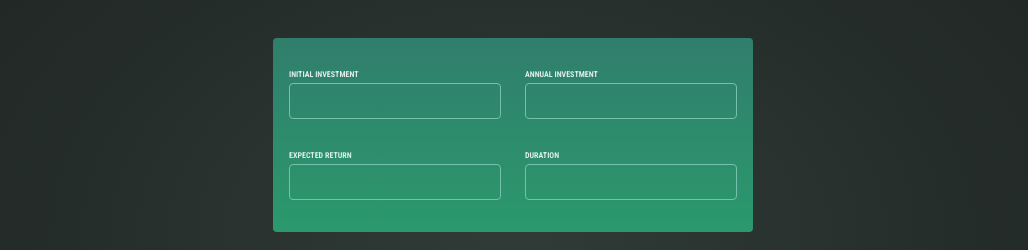
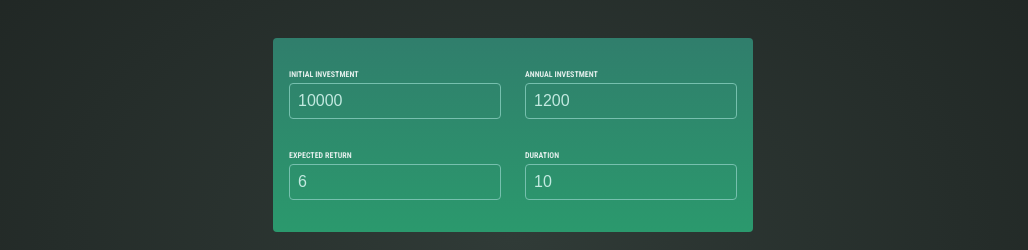
Before and after one commit to AndreiBranza/react-investment-calculator, a React (Vite) app: page / in a window 1280 px wide. Shown: the part 188-438 px from the top of the page, without its empty margins (127-1155 px from the left). Built offline with nearby package versions, Linux system fonts and the light colour scheme.

Commit message:
Added some more logic

```diff
--- a/src/App.jsx
+++ b/src/App.jsx
@@ -2,6 +2,7 @@ import UserInput from "./components/UserInput";
 import Result from './components/Result'
 
 function App() {
+
   return (
     <>
       <UserInput />
--- a/src/components/InputGroup.jsx
+++ /dev/null
@@ -1,8 +0,0 @@
-export default function InputGroup({title}) {
-    return(
-        <p>
-            <label>{title}</label>
-            <input type="number" required/>
-        </p>
-    )
-}
--- a/src/components/Result.jsx
+++ b/src/components/Result.jsx
@@ -1,15 +1,30 @@
-export default function Restul() {
+import { calculateInvestmentResults } from "../util/investment";
+
+export default function Result({ initialInvestment,
+    annualInvestment,
+    expectedReturn,
+    duration}) {
+
+    const annualData = calculateInvestmentResults({ initialInvestment,
+        annualInvestment,
+        expectedReturn,
+        duration});
     return(
         <table id='result'>
             <thead>
-                <th>Year</th>
-                <th>Investment Value</th>
-                <th>Interest (Year)</th>
-                <th>Total Interest</th>
-                <th>Invested Capital</th>
+                <tr>
+                    <th>Year</th>
+                    <th>Investment Value</th>
+                    <th>Interest (Year)</th>
+                    <th>Total Interest</th>
+                    <th>Invested Capital</th>
+                </tr>
             </thead>
             <tbody>
-
+                {/* aici tre sa fac un for each sa imi afiseze cate un tablerow pt fiecare element din annual data */}
+               {annualData.forEach((annualResult => {
+                <TableRow result = {annualResult}/>
+               }))}
             </tbody>
         </table>
 
--- a/src/components/UserInput.jsx
+++ b/src/components/UserInput.jsx
@@ -1,15 +1,51 @@
-import InputGroup from "./InputGroup"
+import { useState } from "react"
 
 export default function UserInput() {
+    const [userInput, setUserInput] = useState({
+        initialInvestment: 10000,
+        annualInvestment: 1200,
+        expectedReturn: 6,
+        duration: 10
+    });
+
+    function handleChange(inputIdentifier, newValue) {
+        setUserInput(prevUserInput => {
+            return {
+                ...prevUserInput,
+                [inputIdentifier]: newValue
+            }
+        })
+    }
+
     return (
         <section id='user-input'>
             <div className="input-group">
-                <InputGroup title='Initial Investment' />
-                <InputGroup title='Annual Investment' />
+              <p>
+                <label>Initial Investment</label>
+                <input type="number" required
+                    value={userInput.initialInvestment}
+                    onChange={(event) => handleChange('initialInvestment', event.target.value)} />
+              </p>
+              <p>
+                <label>Annual Investment</label>
+                <input type="number" required
+                    value={userInput.annualInvestment}
+                    onChange={(event) => handleChange('annualInvestment', event.target.value)} />
+              </p>
             </div>
             <div className="input-group">
-                <InputGroup title='Expected Return' />
-                <InputGroup title='Duration' />
+              <p>
+                <label>Expected Return</label>
+                <input type="number" required
+                    value={userInput.expectedReturn}
+                    onChange={(event) => handleChange('expectedReturn', event.target.value)} />
+              </p>
+              <p>
+                <label>Duration</label>
+                <input type="number" required
+                    value={userInput.duration}
+                    onChange={(event) => handleChange('duration', event.target.value)} />
+              </p>
             </div>
         </section>
     )
```
Also changed, not shown: src/components/TableRow.jsx (added, +13 -0 lines).
